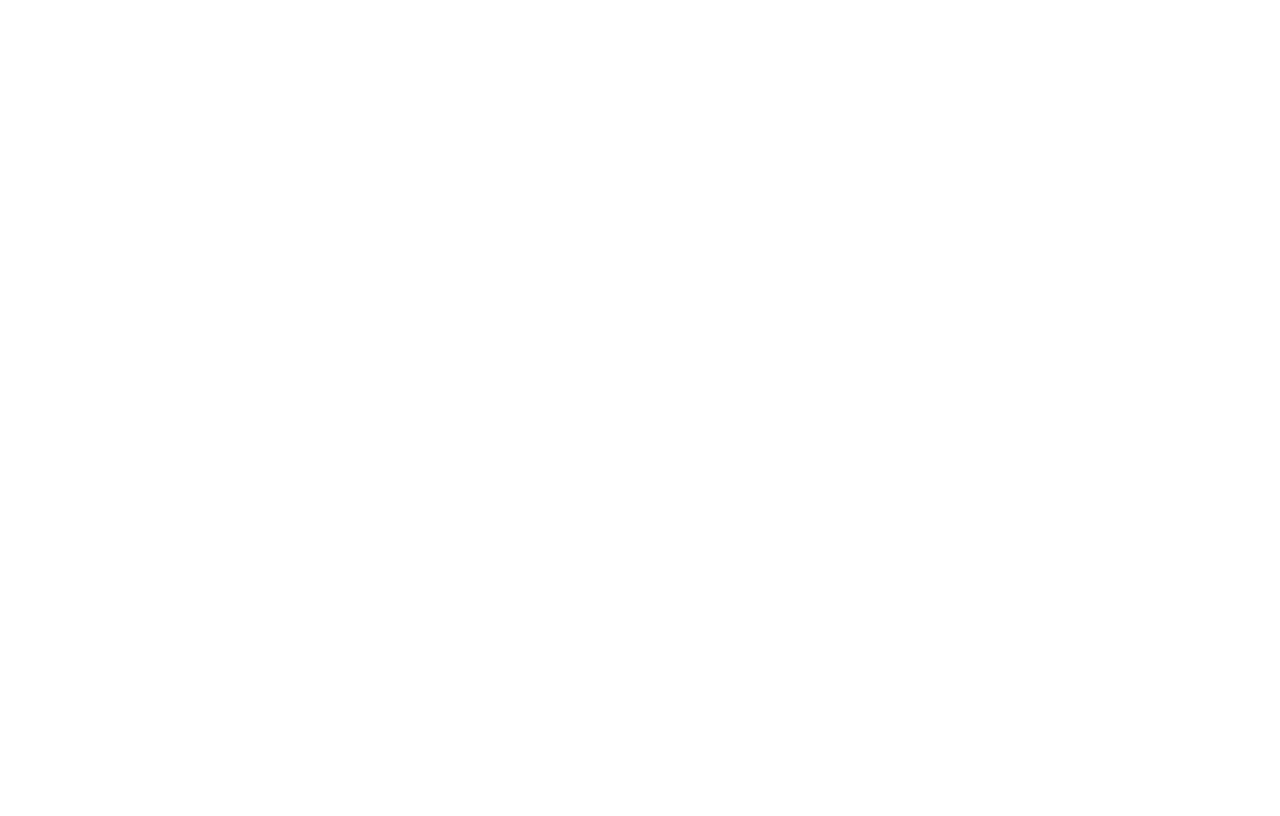
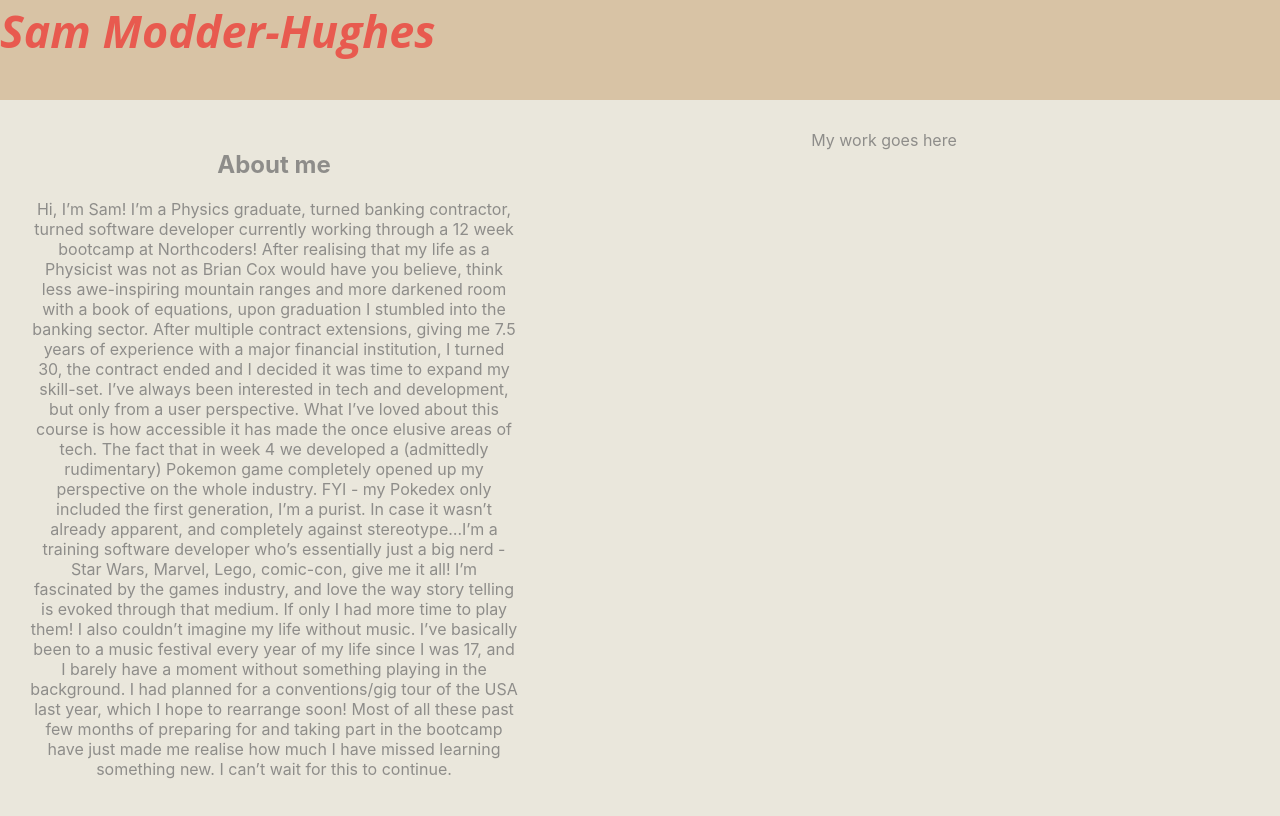
Before and after one commit to Sam-Mod23/s-modder-hughes, a React (Create React App) app: page / in a window 1280 px wide. Shown: the top 816 px of the page. Built offline with nearby package versions, Linux system fonts and the light colour scheme.

Commit message:
basic colour and arrangement setup

```diff
--- a/src/App.css
+++ b/src/App.css
@@ -1,3 +1,43 @@
 .App {
+  display: grid;
+  grid-template-rows: 100px auto;
+  text-align: center;
+  background-color: #eae7dc;
+  font-family: 'Open Sans', sans-serif;
+}
+
+.App-header {
+  display: flex;
+  flex-wrap: wrap;
+  justify-content: space-between;
+  background-color: #d8c3a5;
+  color: #e85a4f;
+  font-size: 280%;
+  font-style: italic;
+  font-weight: bold;
+}
+
+.Body {
+  display: grid;
+  grid-template-columns: 2fr 3fr;
+  grid-template-rows: 1fr 1fr 1fr;
+  text-align: center;
+  background-color: #eae7dc;
+  padding: 20px;
+  margin: 10px;
+  color: #8e8d8a;
+}
+
+.header {
+  text-align: start;
+}
+
+.aboutMe {
+  text-align: center;
+  grid-column-start: 1;
+  grid-column-end: 2;
+}
+
+.My-Work {
   text-align: center;
 }
--- a/src/App.js
+++ b/src/App.js
@@ -1,9 +1,14 @@
 import './App.css';
+import AboutMe from './text/About-me.jsx';
 
 function App() {
   return (
     <div className='App'>
-      <header className='App-header'></header>
+      <header className='App-header'>Sam Modder-Hughes</header>
+      <body className='Body'>
+        <AboutMe className='aboutMe' />
+        <section className='My-Work'>My work goes here</section>
+      </body>
     </div>
   );
 }
--- /dev/null
+++ b/src/text/About-me.jsx
@@ -0,0 +1,36 @@
+const AboutMe = () => {
+  return (
+    <section>
+      <h2 className='aboutMe'>About me</h2>
+      <body className='aboutMe'>
+        Hi, I’m Sam! I’m a Physics graduate, turned banking contractor, turned
+        software developer currently working through a 12 week bootcamp at
+        Northcoders! After realising that my life as a Physicist was not as
+        Brian Cox would have you believe, think less awe-inspiring mountain
+        ranges and more darkened room with a book of equations, upon graduation
+        I stumbled into the banking sector. After multiple contract extensions,
+        giving me 7.5 years of experience with a major financial institution, I
+        turned 30, the contract ended and I decided it was time to expand my
+        skill-set. I’ve always been interested in tech and development, but only
+        from a user perspective. What I’ve loved about this course is how
+        accessible it has made the once elusive areas of tech. The fact that in
+        week 4 we developed a (admittedly rudimentary) Pokemon game completely
+        opened up my perspective on the whole industry. FYI - my Pokedex only
+        included the first generation, I’m a purist. In case it wasn’t already
+        apparent, and completely against stereotype…I’m a training software
+        developer who’s essentially just a big nerd - Star Wars, Marvel, Lego,
+        comic-con, give me it all! I’m fascinated by the games industry, and
+        love the way story telling is evoked through that medium. If only I had
+        more time to play them! I also couldn’t imagine my life without music.
+        I’ve basically been to a music festival every year of my life since I
+        was 17, and I barely have a moment without something playing in the
+        background. I had planned for a conventions/gig tour of the USA last
+        year, which I hope to rearrange soon! Most of all these past few months
+        of preparing for and taking part in the bootcamp have just made me
+        realise how much I have missed learning something new. I can’t wait for
+        this to continue.
+      </body>
+    </section>
+  );
+};
+export default AboutMe;
```
Also changed, not shown: src/components/Header.jsx (added).
